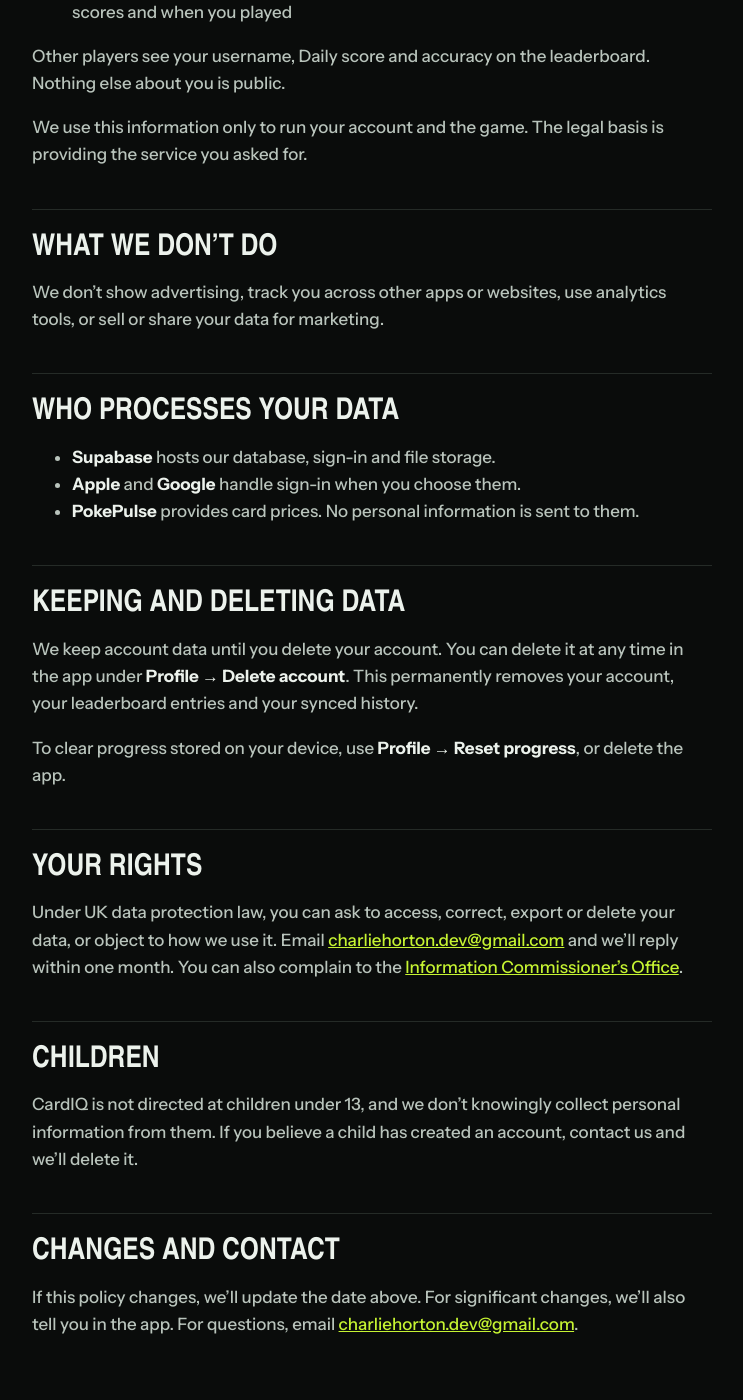
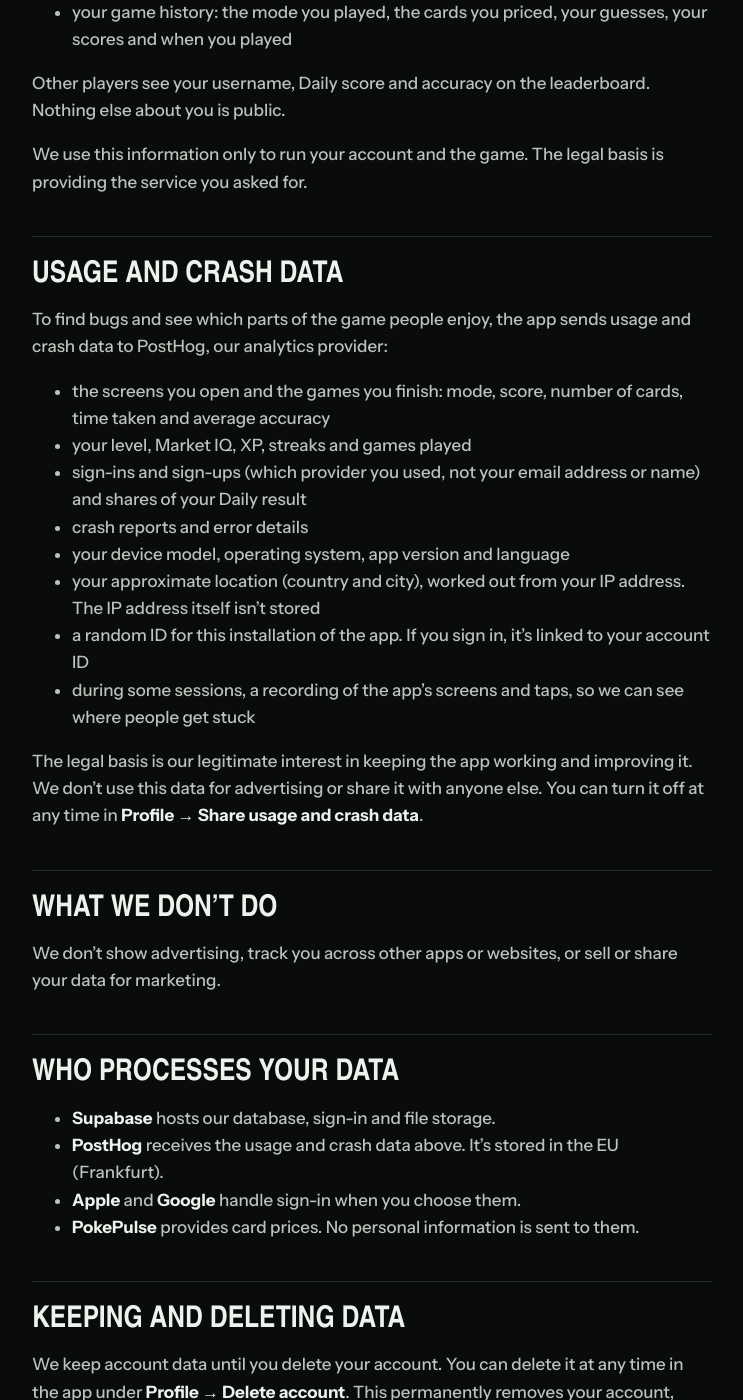
Before and after one commit to CharlieHorton/cardiq-legal, a Jekyll site: the page built from privacy.md, in a window 1280 px wide and 1400 px high, scrolled down 1032 px. Shown: the whole window, without its empty margins (268-1011 px from the left). Built offline with Jekyll 4.4.1, drawn with Linux system fonts in a browser that asks for light colours; some web fonts are replaced; some of the changed text lies outside the part shown.

Commit message:
Privacy policy: disclose PostHog usage and crash data
The app now sends usage analytics, crash reports and session replays to
PostHog (EU Cloud), with an opt-out in Profile.

Co-Authored-By: Claude Opus 5.5 (1M context) <noreply@anthropic.com>

```diff
--- a/privacy.md
+++ b/privacy.md
@@ -7,11 +7,11 @@ description: What CardIQ collects, why, and the choices you have.
 
 # Privacy policy
 
-<p class="lede">CardIQ is made by Charlie Horton, an independent developer in the UK ("we", "us"). This policy explains what the app collects, why, and the choices you have. The short version: you can play without an account, there are no ads, and we don't track you.</p>
+<p class="lede">CardIQ is made by Charlie Horton, an independent developer in the UK ("we", "us"). This policy explains what the app collects, why, and the choices you have. The short version: you can play without an account, there are no ads, we don't track you across other apps, and you can switch off analytics.</p>
 
 ## Playing as a guest
 
-Without an account, your progress (XP, Market IQ, streaks and stats) is stored only on your device. We never receive it.
+Without an account, your progress (XP, Market IQ, streaks and stats) is stored only on your device. We never receive it, although the app sends the usage and crash data described below unless you turn it off.
 
 The app downloads card prices from our server. That request contains no personal information, although our hosting provider processes your IP address to deliver it, as any website does.
 
@@ -32,19 +32,37 @@ Other players see your username, Daily score and accuracy on the leaderboard. No
 
 We use this information only to run your account and the game. The legal basis is providing the service you asked for.
 
+## Usage and crash data
+
+To find bugs and see which parts of the game people enjoy, the app sends usage and crash data to PostHog, our analytics provider:
+
+- the screens you open and the games you finish: mode, score, number of cards, time taken and average accuracy
+- your level, Market IQ, XP, streaks and games played
+- sign-ins and sign-ups (which provider you used, not your email address or name) and shares of your Daily result
+- crash reports and error details
+- your device model, operating system, app version and language
+- your approximate location (country and city), worked out from your IP address. The IP address itself isn't stored
+- a random ID for this installation of the app. If you sign in, it's linked to your account ID
+- during some sessions, a recording of the app's screens and taps, so we can see where people get stuck
+
+The legal basis is our legitimate interest in keeping the app working and improving it. We don't use this data for advertising or share it with anyone else. You can turn it off at any time in **Profile → Share usage and crash data**.
+
 ## What we don't do
 
-We don't show advertising, track you across other apps or websites, use analytics tools, or sell or share your data for marketing.
+We don't show advertising, track you across other apps or websites, or sell or share your data for marketing.
 
 ## Who processes your data
 
 - **Supabase** hosts our database, sign-in and file storage.
+- **PostHog** receives the usage and crash data above. It's stored in the EU (Frankfurt).
 - **Apple** and **Google** handle sign-in when you choose them.
 - **PokePulse** provides card prices. No personal information is sent to them.
 
 ## Keeping and deleting data
 
 We keep account data until you delete your account. You can delete it at any time in the app under **Profile → Delete account**. This permanently removes your account, your leaderboard entries and your synced history.
+
+PostHog keeps usage and crash data for a limited period. Deleting your account doesn't delete it straight away, but it's no longer linked to anything that identifies you. If you'd like it deleted sooner, email us.
 
 To clear progress stored on your device, use **Profile → Reset progress**, or delete the app.
 
```
